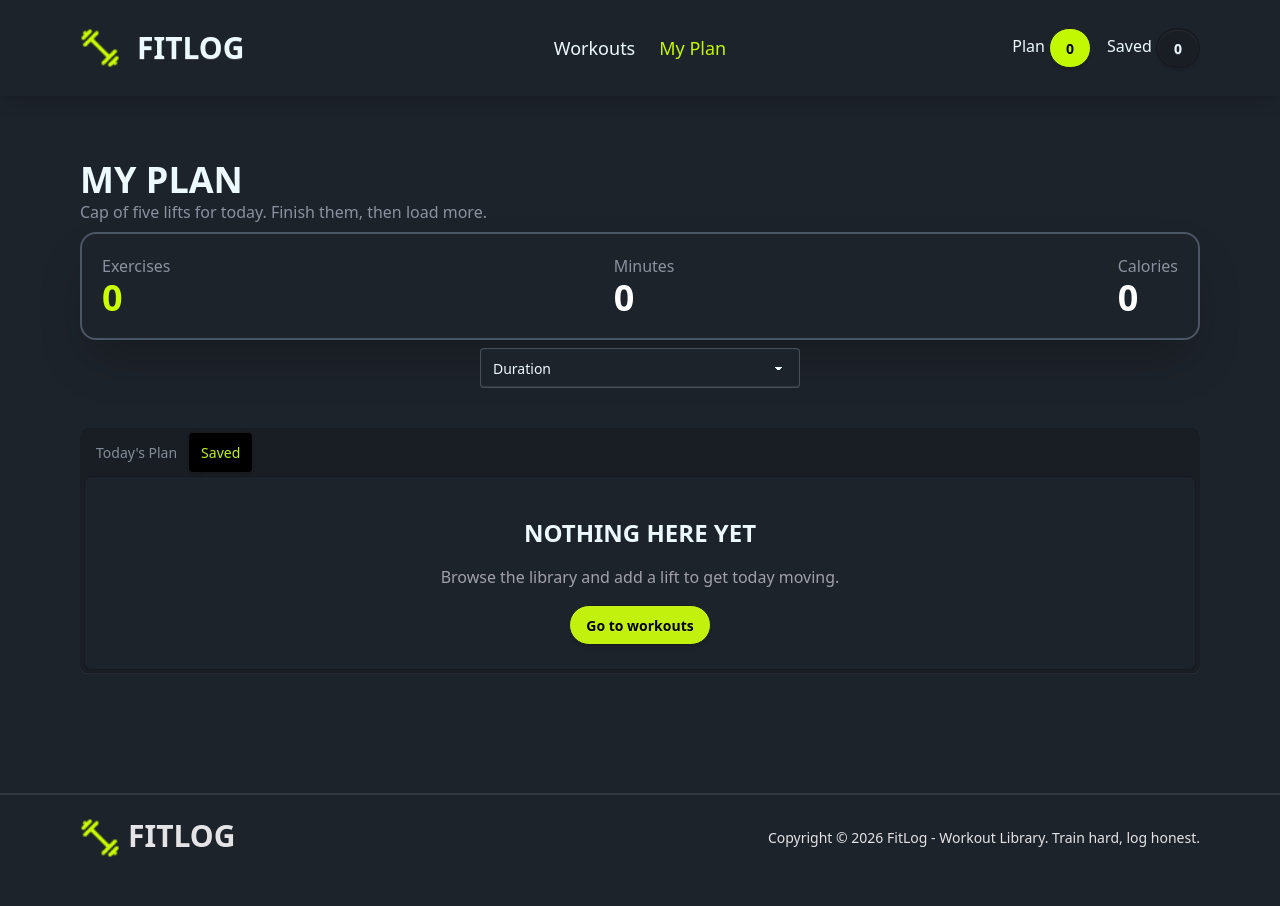
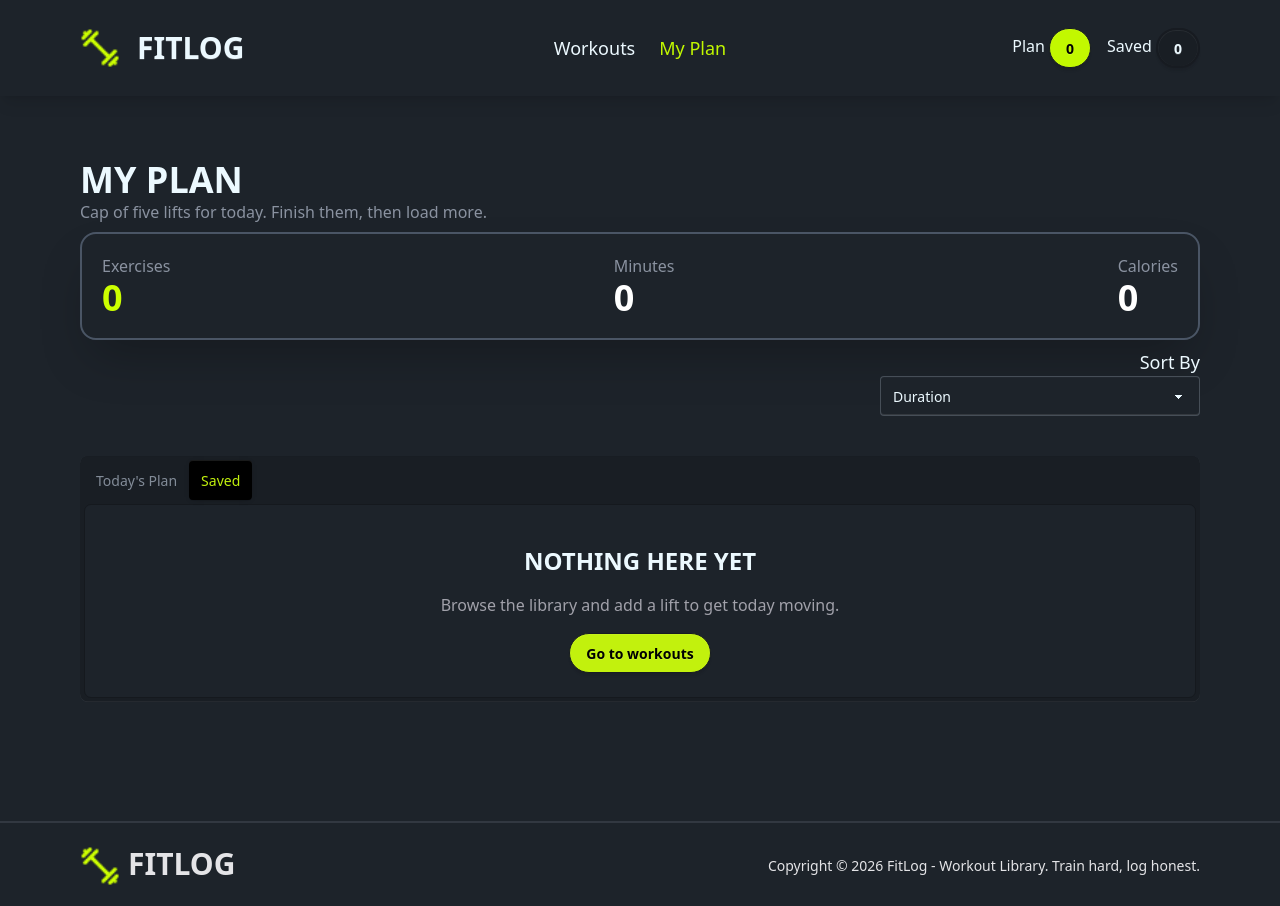
Before and after one commit to Wasima230Sultana/Fit-Log, a Next.js app: page /my-plan in a window 1280 px wide. Before the commit the page ends 878 px from the top, so only its background shows below. Built offline with nearby package versions, Linux system fonts and the light colour scheme.

Commit message:
align sort by box

```diff
--- a/src/app/my-plan/page.tsx
+++ b/src/app/my-plan/page.tsx
@@ -46,7 +46,10 @@ const MyPlanPage = () => {
             <div>
                 {toggle ? <MyPlanBoxToday></MyPlanBoxToday> : <MyPlanBoxLater></MyPlanBoxLater>}
             </div>
-            <div className='text-center'>
+
+
+            <div className='text-center md:text-right'>
+                 <h4 className='text-lg'>Sort By</h4>
                 <select
                     className="select appearance-none"
                     value={sortBy}
@@ -57,7 +60,8 @@ const MyPlanPage = () => {
                     <option value={"calories"}>Calories</option>
                     <option value={"rating"}>Rating</option>
                 </select>
-            </div>
+         </div>
+
             <div className="my-10">
 
                 <div className="tabs tabs-box">
```
